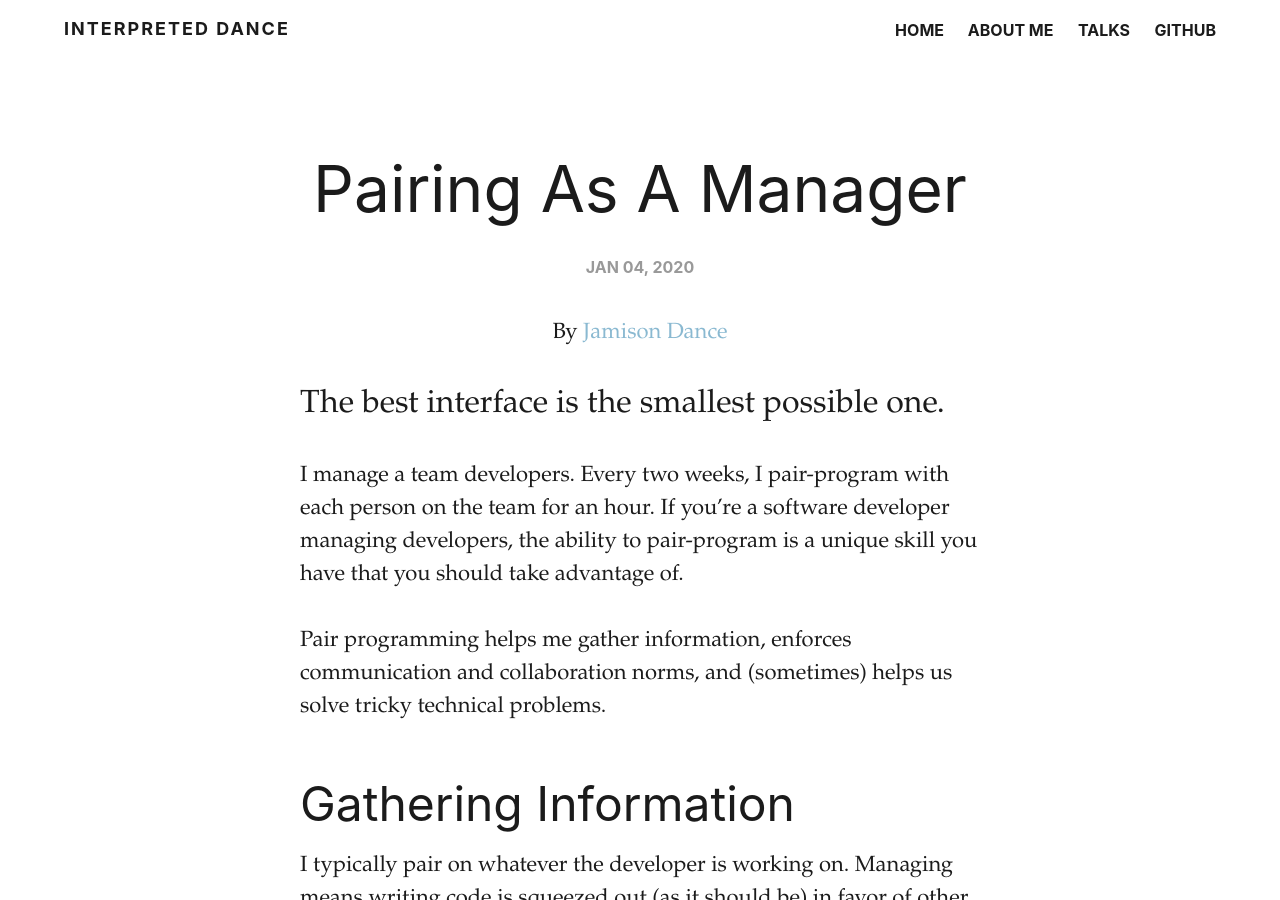
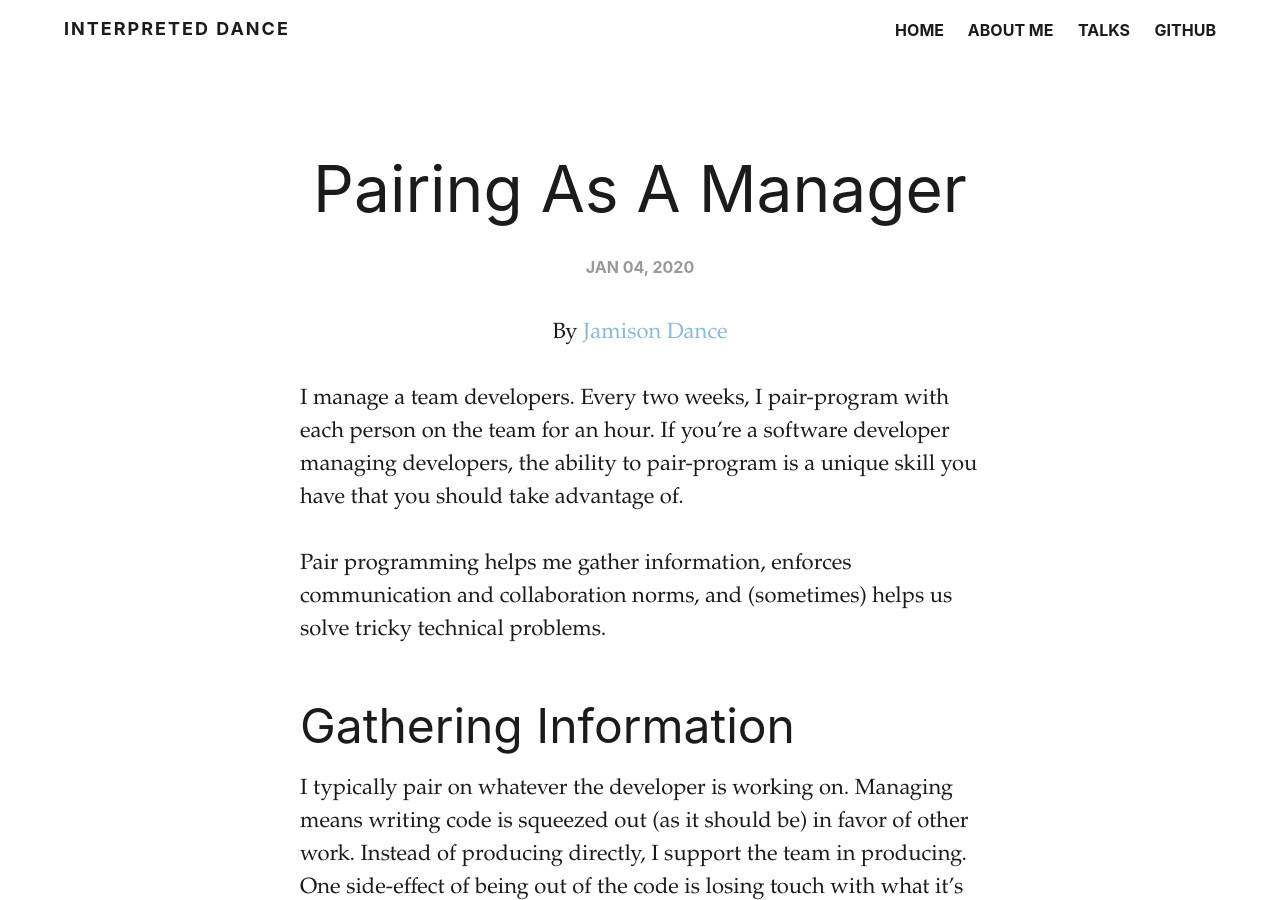
Before and after one commit to jergason/blorg, a Jekyll site: the page built from _posts/2020-01-04-pairing-as-a-manager.md, in a window 1280 px wide and 900 px high. Built offline with Jekyll 4.4.1, drawn with Linux system fonts in a browser that asks for light colours.

Commit message:
Remove wrong description.

```diff
--- a/_posts/2020-01-04-pairing-as-a-manager.md
+++ b/_posts/2020-01-04-pairing-as-a-manager.md
@@ -2,7 +2,7 @@
 author: jamison
 layout: post-no-feature
 title: Pairing As A Manager
-description: "The best interface is the smallest possible one."
+description: ""
 published: true
 ---
 
```
